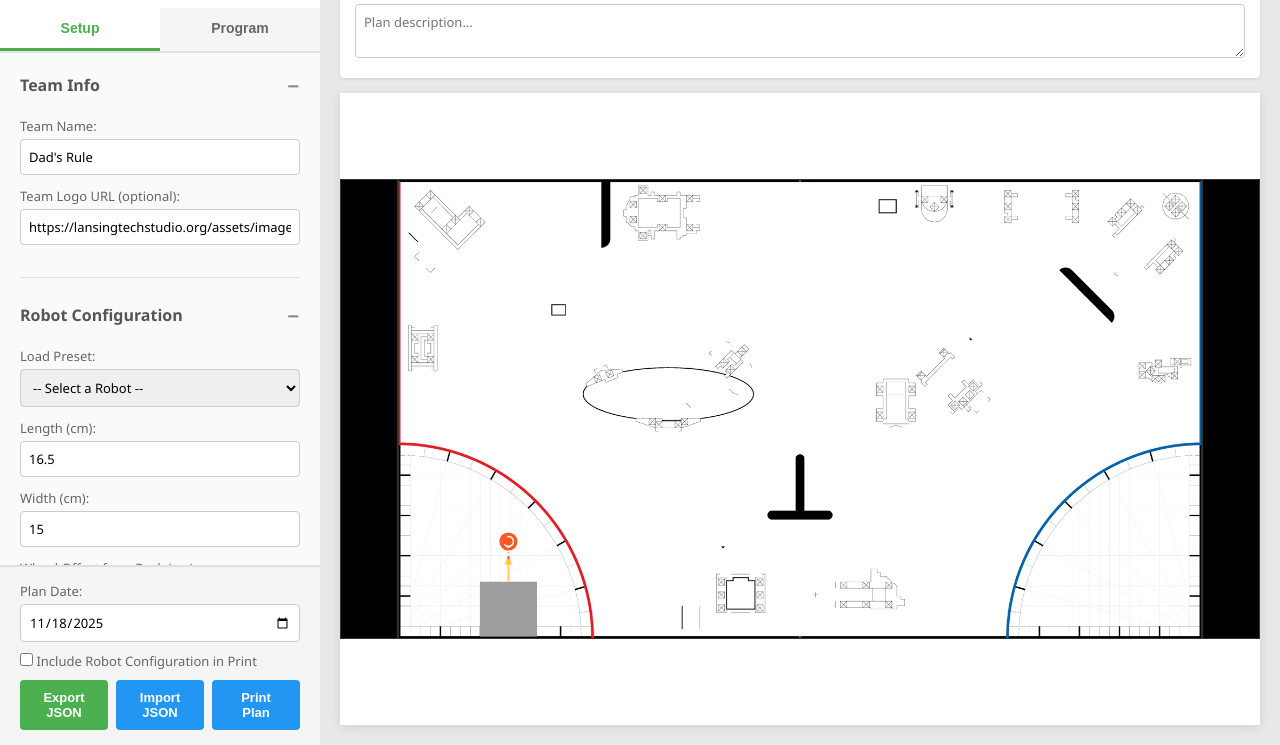
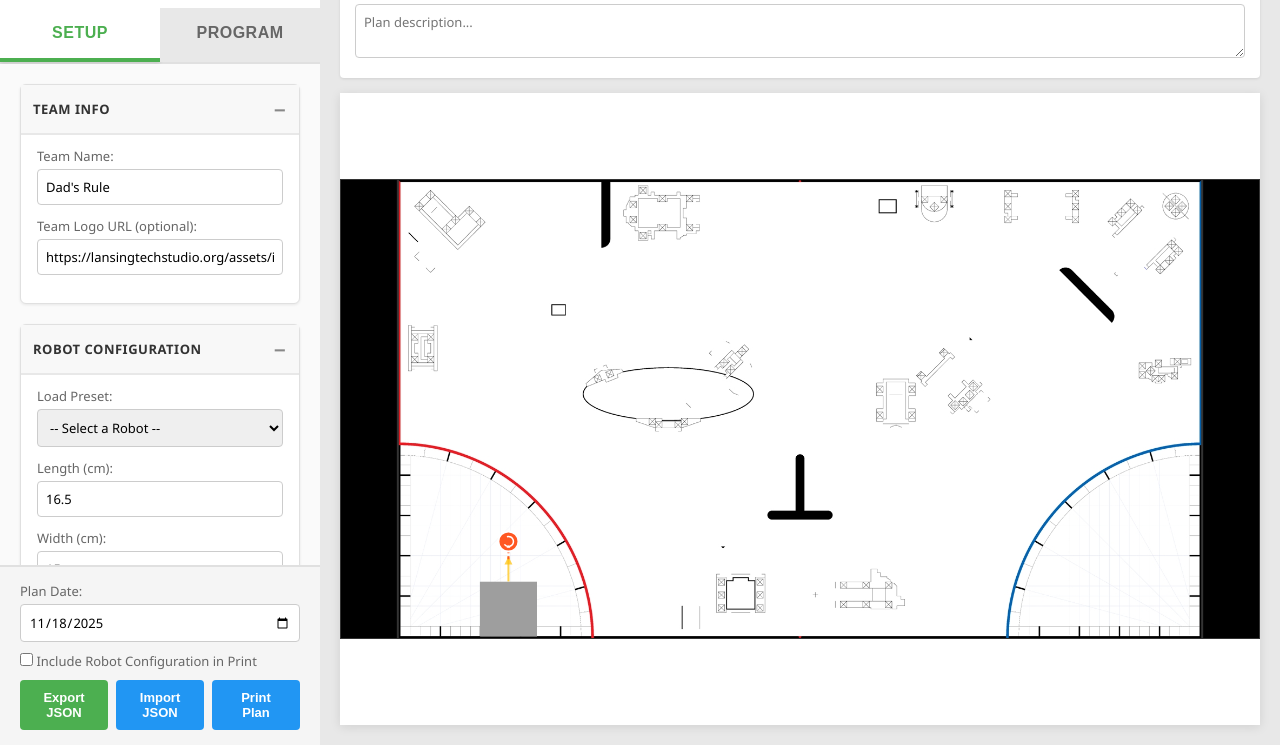
Before and after one commit to Lansing-Tech-Studio/mission-path-planner, a plain HTML site: page index.html in a window 1280 px wide. Shown: the part 55-800 px from the top of the page. Drawn offline with Linux system fonts and the light colour scheme.

Commit message:
fix(robot): Fixed Coop Bot file name fix(ui): Made tabs stand out more

```diff
--- a/styles.css
+++ b/styles.css
@@ -53,19 +53,21 @@ body {
 
 .tab-button {
     flex: 1;
-    padding: 12px 16px;
-    background-color: transparent;
+    padding: 16px 20px;
+    background-color: #e8e8e8;
     border: none;
-    border-bottom: 3px solid transparent;
+    border-bottom: 4px solid transparent;
     cursor: pointer;
-    font-size: 14px;
-    font-weight: 600;
+    font-size: 16px;
+    font-weight: 700;
     color: #666;
-    transition: all 0.2s;
+    transition: all 0.3s;
+    text-transform: uppercase;
+    letter-spacing: 0.5px;
 }
 
 .tab-button:hover {
-    background-color: #ebebeb;
+    background-color: #d8d8d8;
     color: #333;
 }
 
@@ -73,6 +75,7 @@ body {
     background-color: #ffffff;
     color: #4CAF50;
     border-bottom-color: #4CAF50;
+    box-shadow: 0 2px 4px rgba(0,0,0,0.1);
 }
 
 /* Tab Content Container */
@@ -127,20 +130,26 @@ body {
 }
 
 .section {
-    margin-bottom: 25px;
-    padding-bottom: 20px;
-    border-bottom: 1px solid #e0e0e0;
+    margin-bottom: 20px;
+    padding: 16px;
+    background-color: #ffffff;
+    border-radius: 6px;
+    border: 1px solid #e0e0e0;
+    box-shadow: 0 1px 3px rgba(0,0,0,0.08);
 }
 
 .section:last-child {
-    border-bottom: none;
+    margin-bottom: 0;
 }
 
 .section h2 {
-    font-size: 16px;
-    color: #555;
+    font-size: 15px;
+    color: #333;
     margin-bottom: 12px;
-    font-weight: 600;
+    font-weight: 700;
+    text-transform: uppercase;
+    letter-spacing: 0.5px;
+    font-size: 13px;
 }
 
 .section-header {
@@ -149,14 +158,15 @@ body {
     display: flex;
     justify-content: space-between;
     align-items: center;
-    padding: 8px;
-    margin: -8px -8px 12px -8px;
-    border-radius: 4px;
+    padding: 12px;
+    margin: -16px -16px 12px -16px;
+    background-color: #f8f8f8;
+    border-bottom: 2px solid #e8e8e8;
     transition: background-color 0.2s;
 }
 
 .section-header:hover {
-    background-color: #f5f5f5;
+    background-color: #efefef;
 }
 
 .collapse-icon {
```
Also changed, not shown: img/coop-bot.png (renamed from img/coop-bit.png).
